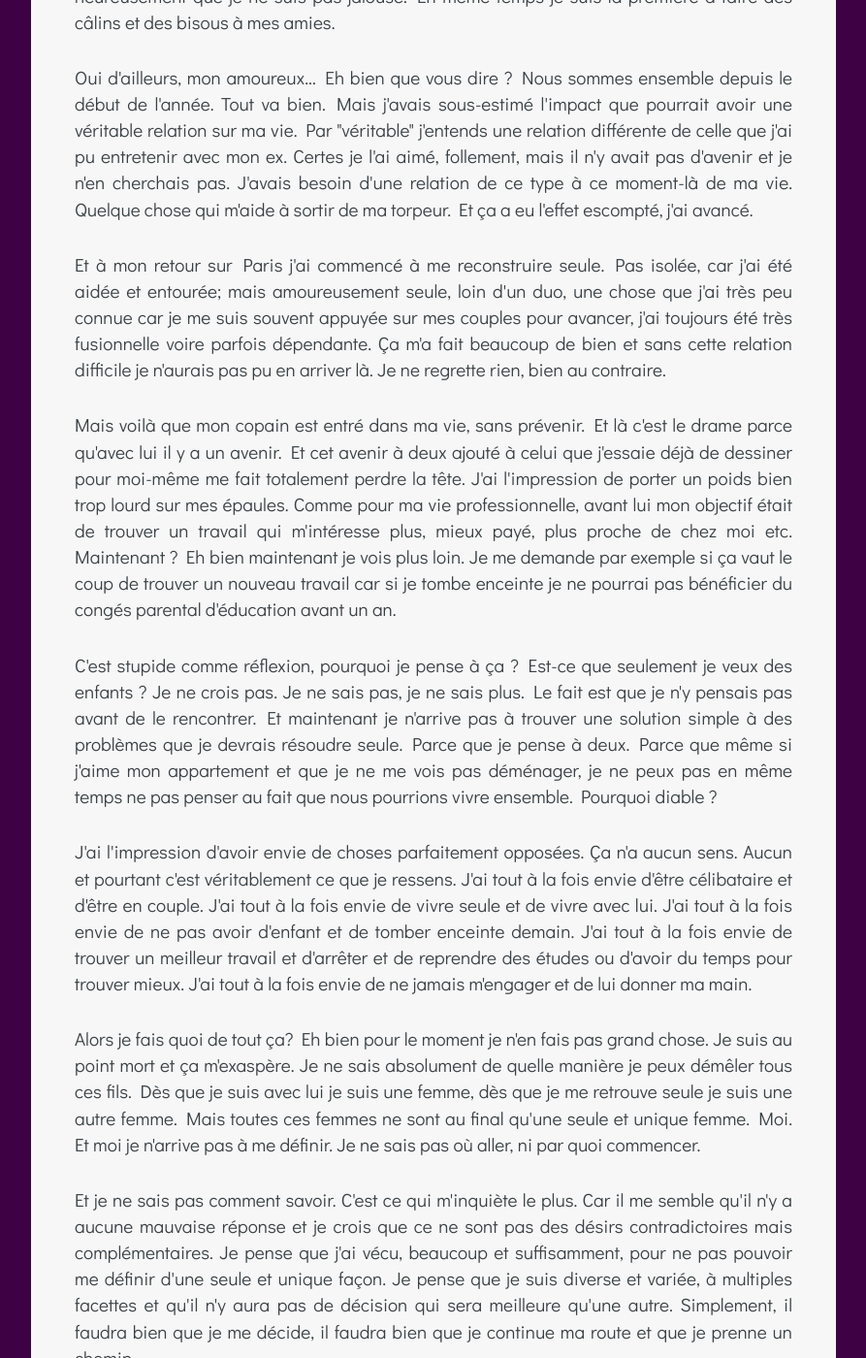
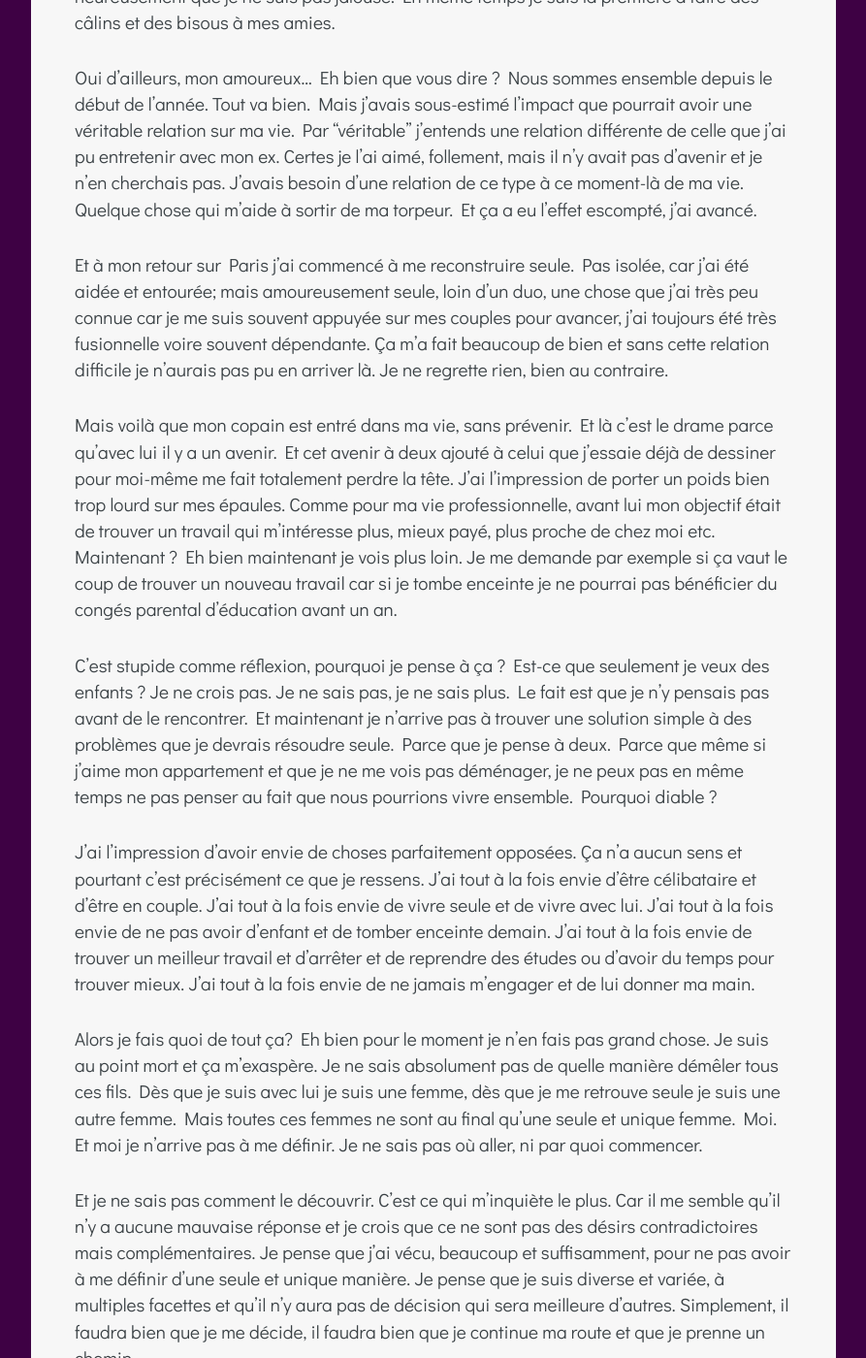
Before and after one commit to zinzoline/zinzoline.github.io, a Jekyll site: the page built from _posts/2012-07-03-couple-et-autres-contrarietes.markdown, in a window 1280 px wide and 1400 px high, scrolled down 1870 px. Shown: the whole window at 97% size, without its empty margins (193-1086 px from the left). Built offline with Jekyll 4.4.1, drawn with Linux system fonts in a browser that asks for light colours; nearby versions of some CDN libraries; comment, search, counter and statistics services are not loaded; some of the changed text lies outside the part shown.

Commit message:
Update _posts/2012-07-03-couple-et-autres-contrarietes.markdown

```diff
--- a/_posts/2012-07-03-couple-et-autres-contrarietes.markdown
+++ b/_posts/2012-07-03-couple-et-autres-contrarietes.markdown
@@ -58,20 +47,30 @@ comments:
     et que cela vous perturbe un peu !\r\n\r\nMais sur le fond... c'est beaucoup de
     bonheur, non ?\r\n\r\nAlors, profitez, Belle Luciole, pro-fi-tez !\r\n\r\nPensées...\r\nSilas..."
 image: "/assets/img/306993_443728278992617_35915856_n_large.jpg"
+comments_enabled: false
 ---
-<p style="text-align: justify;"><span style="text-align: justify;">On aurait tort de croire que le couple offre une paix à l'esprit et au coeur que le célibat leur refuse. Les questions sont certes différentes mais ne sont pas moins présentes, en tout cas en ce qui me concerne. En même temps j'ai de nouveau la bougeotte. J'ai envie de tout changer et j'ai l'impression d'être une cocotte minute. Je tiens rarement en place. Allez, petit bilan pour commencer avant de passer au coeur du sujet ? L'amour bien sûr, encore et toujours.</span></p>
-<p style="text-align: justify;"><a id="more"></a><a id="more-2336"></a></p>
-<p style="text-align: justify;">Ma vie parisienne me ravit toujours autant, je suis amoureuse de mon quartier et de ma ville. Je n'aurais envie de la quitter pour rien au monde. Mon travail par contre, aie, ça commence à coincer. Je m'ennuie. Ça va faire plus d'un an, je n'ai pas de perspectives d’évolution, j'ai fait le tour de mon activité, je m'ennuie. J'ai l'impression que ma matière grise ne fonctionne pas suffisamment voire pas du tout, que je perds mes minutes, mes heures, mes journées. Qui plus est je veux gagner plus. Eh oui ma bonne dame, l'argent est le nerf de la guerre quand on habite la Ville Lumière.</p>
-<p style="text-align: justify;">Seul point positif, j'adore toujours autant mes collègues d'ailleurs je me suis fait une très bonne amie au sein de mon équipe. Je l'ai aidée à trouver un appartement sur Paris, on va pouvoir se voir plus souvent surtout qu'elle va habiter à un quart d'heure à pieds de chez mon copain et vu que je suis souvent chez lui, j'ai prévu d'aller l'embêter régulièrement (ou de squatter son canapé quand j'aurai la flemme de rentrer chez moi en sortant de notre bar fétiche qui est... à dix mètres de l'entrée de son immeuble).</p>
-<p style="text-align: justify;">Collègues, amis, de ce côté-là je n'ai pas à me plaindre. Mon meilleur ami est à mes côtés, mes amis sont présents, je les vois quasiment tous les week-ends, on fait tous partie d'une grande bande de potes qui s'agrandit, c'est vraiment génial. D'ailleurs je les soupçonne de préparer quelque chose pour mon anniversaire (dans un mois), ils font des réunions secrètes et des cachotteries derrière mon dos. Mon copain fait partie de la bande bien sûr. Lui et mon meilleur ami s'adorent, ils se font des soirées pizzas/films, heureusement que je ne suis pas jalouse. En même temps je suis la première à faire des câlins et des bisous à mes amies.</p>
-<p style="text-align: justify;">Oui d'ailleurs, mon amoureux... Eh bien que vous dire ? Nous sommes ensemble depuis le début de l'année. Tout va bien. Mais j'avais sous-estimé l'impact que pourrait avoir une véritable relation sur ma vie. Par "véritable" j'entends une relation différente de celle que j'ai pu entretenir avec mon ex. Certes je l'ai aimé, follement, mais il n'y avait pas d'avenir et je n'en cherchais pas. J'avais besoin d'une relation de ce type à ce moment-là de ma vie. Quelque chose qui m'aide à sortir de ma torpeur. Et ça a eu l'effet escompté, j'ai avancé.</p>
-<p style="text-align: justify;">Et à mon retour sur Paris j'ai commencé à me reconstruire seule. Pas isolée, car j'ai été aidée et entourée; mais amoureusement seule, loin d'un duo, une chose que j'ai très peu connue car je me suis souvent appuyée sur mes couples pour avancer, j'ai toujours été très fusionnelle voire parfois dépendante. Ça m'a fait beaucoup de bien et sans cette relation difficile je n'aurais pas pu en arriver là. Je ne regrette rien, bien au contraire.</p>
-<p style="text-align: justify;">Mais voilà que mon copain est entré dans ma vie, sans prévenir. Et là c'est le drame parce qu'avec lui il y a un avenir. Et cet avenir à deux ajouté à celui que j'essaie déjà de dessiner pour moi-même me fait totalement perdre la tête. J'ai l'impression de porter un poids bien trop lourd sur mes épaules. Comme pour ma vie professionnelle, avant lui mon objectif était de trouver un travail qui m'intéresse plus, mieux payé, plus proche de chez moi etc. Maintenant ? Eh bien maintenant je vois plus loin. Je me demande par exemple si ça vaut le coup de trouver un nouveau travail car si je tombe enceinte je ne pourrai pas bénéficier du congés parental d'éducation avant un an.</p>
-<p style="text-align: justify;">C'est stupide comme réflexion, pourquoi je pense à ça ? Est-ce que seulement je veux des enfants ? Je ne crois pas. Je ne sais pas, je ne sais plus. Le fait est que je n'y pensais pas avant de le rencontrer. Et maintenant je n'arrive pas à trouver une solution simple à des problèmes que je devrais résoudre seule. Parce que je pense à deux. Parce que même si j'aime mon appartement et que je ne me vois pas déménager, je ne peux pas en même temps ne pas penser au fait que nous pourrions vivre ensemble. Pourquoi diable ?</p>
-<p style="text-align: justify;">J'ai l'impression d'avoir envie de choses parfaitement opposées. Ça n'a aucun sens. Aucun et pourtant c'est véritablement ce que je ressens. J'ai tout à la fois envie d'être célibataire et d'être en couple. J'ai tout à la fois envie de vivre seule et de vivre avec lui. J'ai tout à la fois envie de ne pas avoir d'enfant et de tomber enceinte demain. J'ai tout à la fois envie de trouver un meilleur travail et d'arrêter et de reprendre des études ou d'avoir du temps pour trouver mieux. J'ai tout à la fois envie de ne jamais m'engager et de lui donner ma main.</p>
-<p style="text-align: justify;">Alors je fais quoi de tout ça? Eh bien pour le moment je n'en fais pas grand chose. Je suis au point mort et ça m'exaspère. Je ne sais absolument de quelle manière je peux démêler tous ces fils. Dès que je suis avec lui je suis une femme, dès que je me retrouve seule je suis une autre femme. Mais toutes ces femmes ne sont au final qu'une seule et unique femme. Moi. Et moi je n'arrive pas à me définir. Je ne sais pas où aller, ni par quoi commencer.</p>
-<p style="text-align: justify;">Et je ne sais pas comment savoir. C'est ce qui m'inquiète le plus. Car il me semble qu'il n'y a aucune mauvaise réponse et je crois que ce ne sont pas des désirs contradictoires mais complémentaires. Je pense que j'ai vécu, beaucoup et suffisamment, pour ne pas pouvoir me définir d'une seule et unique façon. Je pense que je suis diverse et variée, à multiples facettes et qu'il n'y aura pas de décision qui sera meilleure qu'une autre. Simplement, il faudra bien que je me décide, il faudra bien que je continue ma route et que je prenne un chemin.</p>
-<p style="text-align: justify;">Des compromis peut-être ? Des justes milieux ? J'aimerais mais je ne sais pas dans quelle mesure c'est possible et je ne crois pas que malgré tous mes efforts je pourrai tout avoir. Alors je danse, un pied, puis l'autre, j'ai envie de dire oui et non mais je ne peux pas alors je ne dis rien et je ronge mon frein.</p>
-<p style="text-align: justify;">Et il me m'aide pas enfin, si, il m'aide, pour tout, chaque jour. C'est un homme parfait, pour moi. Même mes copines me l'envient. Mais je sais qu'il pourrait m'imaginer avec un ventre rond, une alliance au doigt, dans notre appartement parisien. Ça me fait chaud au coeur, j'ai totalement confiance en lui, je lui confierai les prochaines années de ma vie sans aucune peur. Sans lui je n'aurais jamais penser à tout ça, je n'y pensais plus depuis des années.</p>
-<p style="text-align: justify;">Alala c'est tellement compliqué, j'ai envie de le suivre, vraiment et en même temps j'ai tellement de choses à accomplir par et pour moi-même, tellement de choses à préserver que j'ai réussi à acquérir en combattant fièrement. Alors quoi ? Comment je fais pour conjuguer toutes mes envies ? Pour ne rien sacrifier ? Pour ne rien risquer d’abîmer ? Je sais que je trouverai le bonheur dans l'équilibre et le respect de mes désirs. Mais pour le moment je n'arrive pas à trouver de solutions concrètes pour construire cet équilibre et ça me rend dingue...</p>
-<p style="text-align: justify;">
+On aurait tort de croire que le couple offre une paix à l'esprit et au coeur que le célibat leur refuse. Les questions sont certes différentes mais ne sont pas moins présentes, en tout cas en ce qui me concerne. En même temps j'ai de nouveau la bougeotte. J'ai envie de tout changer et j'ai l'impression d'être une cocotte minute. Je tiens rarement en place. Allez, petit bilan pour commencer avant de passer au coeur du sujet ? L'amour bien sûr, encore et toujours.
+
+Ma vie parisienne me ravit toujours autant, je suis amoureuse de mon quartier et de ma ville. Je n'aurais envie de la quitter pour rien au monde. Mon travail par contre, aie, ça commence à coincer. Je m'ennuie. Ça va faire plus d'un an, je n'ai pas de perspectives d’évolution, j'ai fait le tour de mon activité, c'est le drame. J'ai l'impression que ma matière grise ne fonctionne pas suffisamment voire pas du tout, que je perds mes minutes, mes heures, mes journées. Qui plus est je veux gagner plus. Eh oui ma bonne dame, l'argent est le nerf de la guerre quand on habite la Ville Lumière.
+
+Seul point positif, j'adore toujours autant mes collègues d'ailleurs je me suis fait une très bonne amie au sein de mon équipe. Je l'ai aidée à trouver un appartement sur Paris, on va pouvoir se voir plus souvent surtout qu'elle va habiter à un quart d'heure à pieds de chez mon copain et vu que je suis souvent chez lui, j'ai prévu d'aller l'embêter régulièrement (ou de squatter son canapé quand j'aurai la flemme de rentrer chez moi en sortant de notre bar fétiche qui est... à dix mètres de l'entrée de son immeuble).
+
+Collègues, amis, de ce côté-là je n'ai pas à me plaindre. Mon meilleur ami est à mes côtés, mes amis sont présents, je les vois quasiment tous les week-ends, on fait tous partie d'une grande bande de potes qui s'agrandit, c'est vraiment génial. D'ailleurs je les soupçonne de préparer quelque chose pour mon anniversaire (dans un mois), ils font des réunions secrètes et des cachotteries derrière mon dos. Mon copain fait partie de la bande bien sûr. Lui et mon meilleur ami s'adorent, ils se font des soirées pizzas/films, heureusement que je ne suis pas jalouse. En même temps je suis la première à faire des câlins et des bisous à mes amies.
+
+Oui d'ailleurs, mon amoureux... Eh bien que vous dire ? Nous sommes ensemble depuis le début de l'année. Tout va bien. Mais j'avais sous-estimé l'impact que pourrait avoir une véritable relation sur ma vie. Par "véritable" j'entends une relation différente de celle que j'ai pu entretenir avec mon ex. Certes je l'ai aimé, follement, mais il n'y avait pas d'avenir et je n'en cherchais pas. J'avais besoin d'une relation de ce type à ce moment-là de ma vie. Quelque chose qui m'aide à sortir de ma torpeur. Et ça a eu l'effet escompté, j'ai avancé.
+
+Et à mon retour sur Paris j'ai commencé à me reconstruire seule. Pas isolée, car j'ai été aidée et entourée; mais amoureusement seule, loin d'un duo, une chose que j'ai très peu connue car je me suis souvent appuyée sur mes couples pour avancer, j'ai toujours été très fusionnelle voire souvent dépendante. Ça m'a fait beaucoup de bien et sans cette relation difficile je n'aurais pas pu en arriver là. Je ne regrette rien, bien au contraire.
+
+Mais voilà que mon copain est entré dans ma vie, sans prévenir. Et là c'est le drame parce qu'avec lui il y a un avenir. Et cet avenir à deux ajouté à celui que j'essaie déjà de dessiner pour moi-même me fait totalement perdre la tête. J'ai l'impression de porter un poids bien trop lourd sur mes épaules. Comme pour ma vie professionnelle, avant lui mon objectif était de trouver un travail qui m'intéresse plus, mieux payé, plus proche de chez moi etc. Maintenant ? Eh bien maintenant je vois plus loin. Je me demande par exemple si ça vaut le coup de trouver un nouveau travail car si je tombe enceinte je ne pourrai pas bénéficier du congés parental d'éducation avant un an.
+
+C'est stupide comme réflexion, pourquoi je pense à ça ? Est-ce que seulement je veux des enfants ? Je ne crois pas. Je ne sais pas, je ne sais plus. Le fait est que je n'y pensais pas avant de le rencontrer. Et maintenant je n'arrive pas à trouver une solution simple à des problèmes que je devrais résoudre seule. Parce que je pense à deux. Parce que même si j'aime mon appartement et que je ne me vois pas déménager, je ne peux pas en même temps ne pas penser au fait que nous pourrions vivre ensemble. Pourquoi diable ?
+
+J'ai l'impression d'avoir envie de choses parfaitement opposées. Ça n'a aucun sens et pourtant c'est précisément ce que je ressens. J'ai tout à la fois envie d'être célibataire et d'être en couple. J'ai tout à la fois envie de vivre seule et de vivre avec lui. J'ai tout à la fois envie de ne pas avoir d'enfant et de tomber enceinte demain. J'ai tout à la fois envie de trouver un meilleur travail et d'arrêter et de reprendre des études ou d'avoir du temps pour trouver mieux. J'ai tout à la fois envie de ne jamais m'engager et de lui donner ma main.
+
+Alors je fais quoi de tout ça? Eh bien pour le moment je n'en fais pas grand chose. Je suis au point mort et ça m'exaspère. Je ne sais absolument pas de quelle manière démêler tous ces fils. Dès que je suis avec lui je suis une femme, dès que je me retrouve seule je suis une autre femme. Mais toutes ces femmes ne sont au final qu'une seule et unique femme. Moi. Et moi je n'arrive pas à me définir. Je ne sais pas où aller, ni par quoi commencer.
+
+Et je ne sais pas comment le découvrir. C'est ce qui m'inquiète le plus. Car il me semble qu'il n'y a aucune mauvaise réponse et je crois que ce ne sont pas des désirs contradictoires mais complémentaires. Je pense que j'ai vécu, beaucoup et suffisamment, pour ne pas avoir à me définir d'une seule et unique manière. Je pense que je suis diverse et variée, à multiples facettes et qu'il n'y aura pas de décision qui sera meilleure d'autres. Simplement, il faudra bien que je me décide, il faudra bien que je continue ma route et que je prenne un chemin.
+
+Des compromis peut-être ? Des justes milieux ? J'aimerais mais je ne sais pas dans quelle mesure c'est possible et je ne crois pas que malgré tous mes efforts je pourrai tout avoir. Alors je danse, un pied, puis l'autre, j'ai envie de dire oui et non mais je ne peux pas alors je ne dis rien et je ronge mon frein. Et il me m'aide pas. Enfin, si, il m'aide, pour tout, chaque jour. C'est un homme parfait, pour moi. Même mes copines me l'envient. Mais je sais qu'il pourrait m'imaginer avec un ventre rond, une alliance au doigt, dans notre appartement parisien. Ça me fait chaud au coeur, j'ai totalement confiance en lui, je lui confierai les prochaines années de ma vie sans aucune peur. Sans lui je n'aurais jamais pensé à tout ça, je n'y pensais plus depuis des années.
+
+Ah c'est tellement compliqué, j'ai envie de le suivre, vraiment, et en même temps j'ai tellement de choses à accomplir par et pour moi-même, tellement de choses à préserver que j'ai réussi à acquérir en combattant fièrement. Alors quoi ? Comment je fais pour conjuguer toutes mes envies ? Pour ne rien sacrifier ? Pour ne rien risquer d’abîmer ? Je sais que je trouverai le bonheur dans l'équilibre et le respect de mes désirs. Mais pour le moment je n'arrive pas à trouver de solutions concrètes pour construire cet équilibre et ça me rend dingue...
```
Also changed, not shown: other parts of _posts/2012-07-03-couple-et-autres-contrarietes.markdown (+4 -15 lines).
